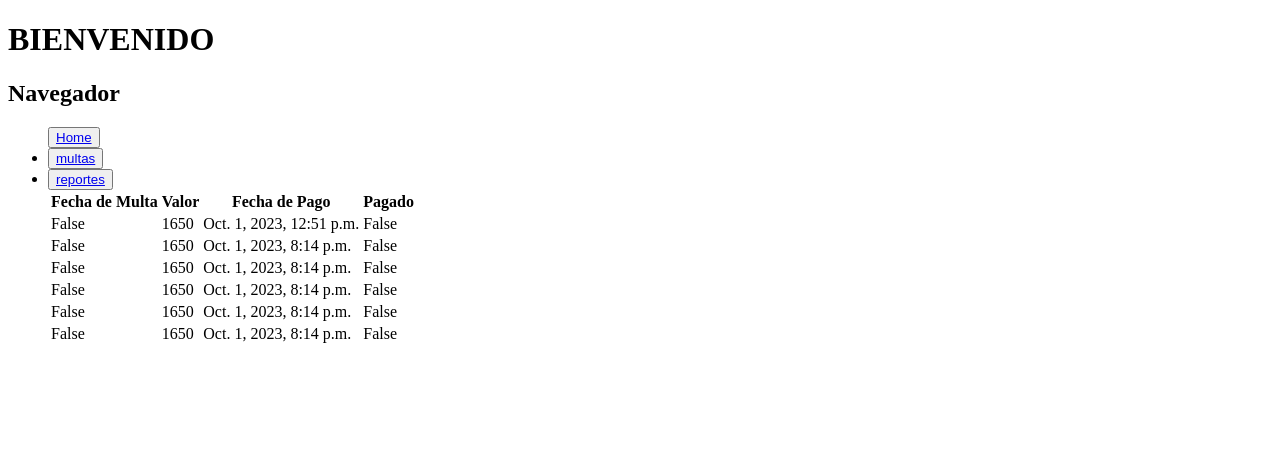
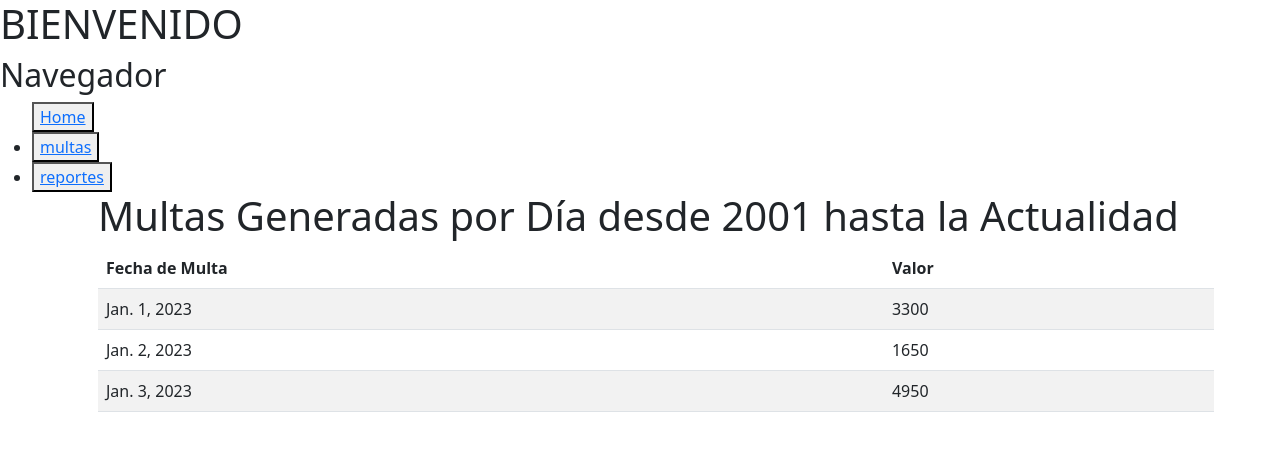
Before and after one commit to kvinstuard/tallerDjango, a Django app: page /multas/ in a window 1280 px wide. Shown: the top 451 px of the page. Run offline with Django 4.2, Linux system fonts and the light colour scheme; data comes from the database, SQL or seed files in the repository; both versions use the stored data as it was after the commit; some libraries are stand-ins or nearby versions.

Commit message:
datatable multas

```diff
--- a/BackendDjango/models.py
+++ b/BackendDjango/models.py
@@ -20,7 +20,7 @@ class Univallunos(models.Model):
 
 class Multa(models.Model):
     univalluno = models.ForeignKey(Univallunos, on_delete=models.CASCADE, null=True)
-    fechaMulta = models.DateField().auto_now_add
+    fechaMulta = models.DateField(default=datetime.today())
     valor = models.IntegerField()
     fechaPago = models.DateTimeField(null=True)
     pagado = models.BooleanField(default=False)
--- a/BackendDjango/templates/multas.html
+++ b/BackendDjango/templates/multas.html
@@ -1,22 +1,20 @@
 {% extends 'index.html' %}
 
 {% block cuerpo %}
-   <table id="multasTable" class="display">
+   <div class="container">
+      <h1>Multas Generadas por Día desde 2001 hasta la Actualidad</h1>
+      <table id="multasTable" class="display table table-striped">
          <thead>
             <tr>
                <th>Fecha de Multa</th>
                <th>Valor</th>
-            <th>Fecha de Pago</th>
-            <th>Pagado</th>
             </tr>
          </thead>
          <tbody>
             {% for multa in multas %}
                <tr>
                   <td>{{ multa.fechaMulta }}</td>
-               <td>{{ multa.valor }}</td>
-               <td>{{ multa.fechaPago }}</td>
-               <td>{{ multa.pagado }}</td>
+                  <td>{{ multa.total }}</td>
                </tr>
             {% empty %}
                <tr>
@@ -25,6 +23,10 @@
             {% endfor %}
          </tbody>
       </table>
+   </div>
+
+   <link rel="stylesheet" href="https://cdnjs.cloudflare.com/ajax/libs/twitter-bootstrap/5.3.0/css/bootstrap.min.css">
+   <link rel="stylesheet" href="https://cdn.datatables.net/1.13.6/css/dataTables.bootstrap5.min.css">
 
    <script>
       $(document).ready(function() {
--- a/BackendDjango/views.py
+++ b/BackendDjango/views.py
@@ -1,7 +1,7 @@
 from django.shortcuts import render, redirect
 from django.urls import reverse
 from django.http import HttpResponse
-from django.db.models import Count
+from django.db.models import Count, Sum
 from django.db.models.functions import TruncDate
 
 from .models import Univallunos, Multa, Prestamos, ArticuloDeportivo
@@ -29,9 +29,13 @@ def prestamos(request):
    return render(request, 'prestamos.html')
 
 def multas(request):
-   multas = Multa.objects.filter(pagado=False)
-   contexto = {'multas': multas}
-   print("contexto",contexto)
+   # Obtener las multas por día
+   multas = Multa.objects.filter(fechaMulta__range=('2001-01-01', datetime.today()))
+   data = multas.annotate(dia=TruncDate('fechaMulta')).values('fechaMulta').annotate(total=Sum('valor'))
+   contexto = {
+                'multas': data
+            }
+   print("contexto_multas:",data)
    return render(request, 'multas.html', contexto)
 
 def reportes(request):
--- a/TallerDjango/urls.py
+++ b/TallerDjango/urls.py
@@ -22,9 +22,9 @@ from BackendDjango import views
 urlpatterns = [
     path('', views.bienvenida),
     path('admin/', admin.site.urls),
-    path('univallunos/', views.univallunos),
-    path('articulos/', views.articulos_deportivos),
-    path('prestamos/', views.prestamos),
+    # path('univallunos/', views.univallunos),
+    # path('articulos/', views.articulos_deportivos),
+    # path('prestamos/', views.prestamos),
     path('multas/', views.multas),
     path('reportes/', views.reportes),
     path('multar/<int:no_documento>', views.generar_multa, name = "agregar multa"),
```
Also changed, not shown: db.sqlite3. Lines whose indentation alone changed are shown as unchanged.
